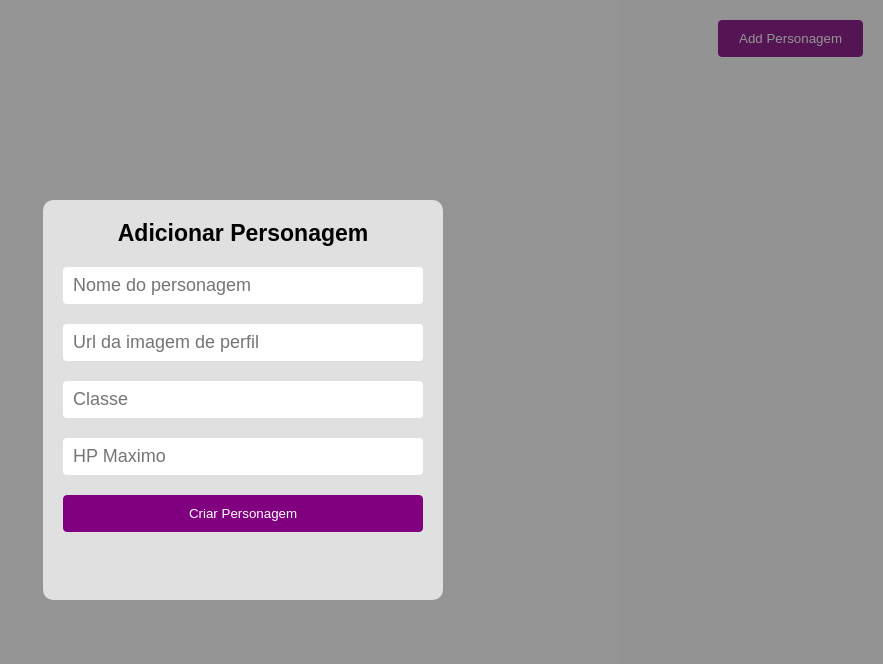
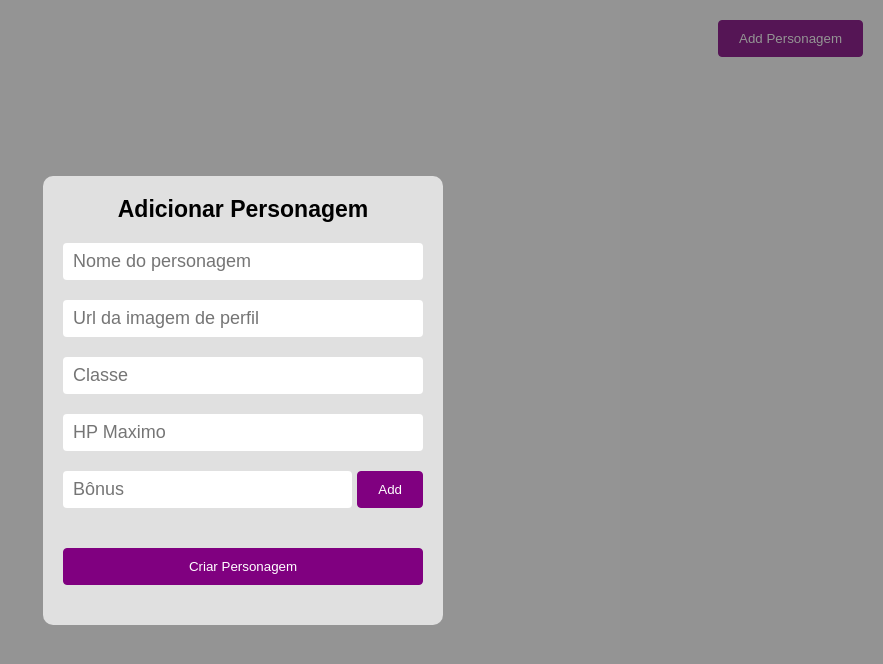
Before and after one commit to igorVtermions/Master-Manager, a React (Vite) app: page / in a window 1280 px wide. Both pictures are taken after a click on the button "Add Personagem". Shown: the top 664 px of the page, without its empty margins (397-1280 px from the left). Built offline with nearby package versions, Linux system fonts and the light colour scheme.

Commit message:
Adicionando input de bonus

```diff
--- a/src/Components/ModalContent/index.jsx
+++ b/src/Components/ModalContent/index.jsx
@@ -1,17 +1,29 @@
-import React from 'react'
-import { Container, Title } from './styles'
+import React, { useContext } from 'react'
+import { Container, Title, Bonus, BonusAdded, BonusItem } from './styles'
 import Input from '../Input'
 import Btn from '../Btn'
+import { CharContext } from '../../Context/CharContext'
+import { AiOutlineClose } from 'react-icons/ai'
 
 export default function ModalContent() {
+
+  const {charName, setCharName, bonus, setBonus, charBonus, addBonus, removeBonus, imageUrl, setImageUrl, charClass, setCharClass, maxHP, setMaxHP} = useContext(CharContext);
+
   return (
     <Container>
         <Title>Adicionar Personagem</Title>
-        <form>
-            <Input placeholder="Nome do personagem" />
-            <Input placeholder="Url da imagem de perfil" />
-            <Input placeholder="Classe" />
-            <Input placeholder="HP Maximo" />
+        <form onSubmit={(e) => e.preventDefault()}>
+            <Input placeholder="Nome do personagem" value={charName} onChange={(e) => setCharName(e.target.value)} />
+            <Input placeholder="Url da imagem de perfil" value={imageUrl} onChange={(e) => setImageUrl(e.target.value)} />
+            <Input placeholder="Classe" value={charClass} onChange={(e) => setCharClass(e.target.value)} />
+            <Input placeholder="HP Maximo" value={maxHP} onChange={(e) => setMaxHP(e.target.value)} />
+            <Bonus>
+              <Input placeholder="Bônus" value={bonus} onChange={(e) => setBonus(e.target.value)}/>
+              <Btn onClick={addBonus}>Add</Btn>
+            </Bonus>
+            <BonusAdded>
+              {charBonus.map((bonus) => <BonusItem key={bonus}>{bonus} <AiOutlineClose size={13} onClick={() =>removeBonus(bonus)}/></BonusItem>)}
+            </BonusAdded>
             <Btn>Criar Personagem</Btn>
         </form>
     </Container>
--- a/src/Components/ModalContent/styles.js
+++ b/src/Components/ModalContent/styles.js
@@ -23,3 +23,30 @@ export const Title = styled.h2`
     font-weight: 600;
     color: black;
 `;
+
+export const Bonus = styled.div`
+    display: flex;
+    gap: .5rem;
+`;
+
+export const BonusAdded = styled.ul`
+    display: flex;
+    gap: .5rem;
+    flex-wrap: wrap;
+    list-style: none;
+`;
+
+export const BonusItem = styled.li`
+    padding: .3rem .7rem;
+    font-size: 1.3rem;
+    border: 1px solid black;
+    border-radius: 1rem;
+    display: flex;
+    align-items: center;
+    flex-wrap: nowrap;
+    gap: .5rem;
+
+    svg{
+        cursor: pointer;
+    }
+`;
--- a/src/Context/CharContext.jsx
+++ b/src/Context/CharContext.jsx
@@ -5,13 +5,29 @@ export const CharContext = createContext({});
 export default function CharProvider({children}){
 
     const [addChar, setAddChar] = useState(false);
+    const [charName, setCharName] = useState();
+    const [imageUrl, setImageUrl] = useState();
+    const [charClass, setCharClass] = useState();
+    const [maxHP, setMaxHP] = useState();
+    const [bonus, setBonus] = useState('');
+    const [charBonus, setCharBonus] = useState([]);
 
     const closeAddChar = () =>{
         setAddChar(false)
     }
 
+    const addBonus = () =>{
+        setCharBonus((prev) => [...prev, bonus])
+        setBonus('');
+    }
+
+    const removeBonus = (bonus) =>{
+        const filteredBonus = charBonus.filter((item) => item !== bonus);
+        setCharBonus(filteredBonus);
+    }
+
     return(
-        <CharContext.Provider value={{addChar, setAddChar, closeAddChar}}>
+        <CharContext.Provider value={{addChar, setAddChar, closeAddChar, charName, setCharName, bonus, setBonus, charBonus, addBonus, removeBonus, imageUrl, setImageUrl, charClass, setCharClass, maxHP, setMaxHP}}>
             {children}
         </CharContext.Provider>
     )
```
